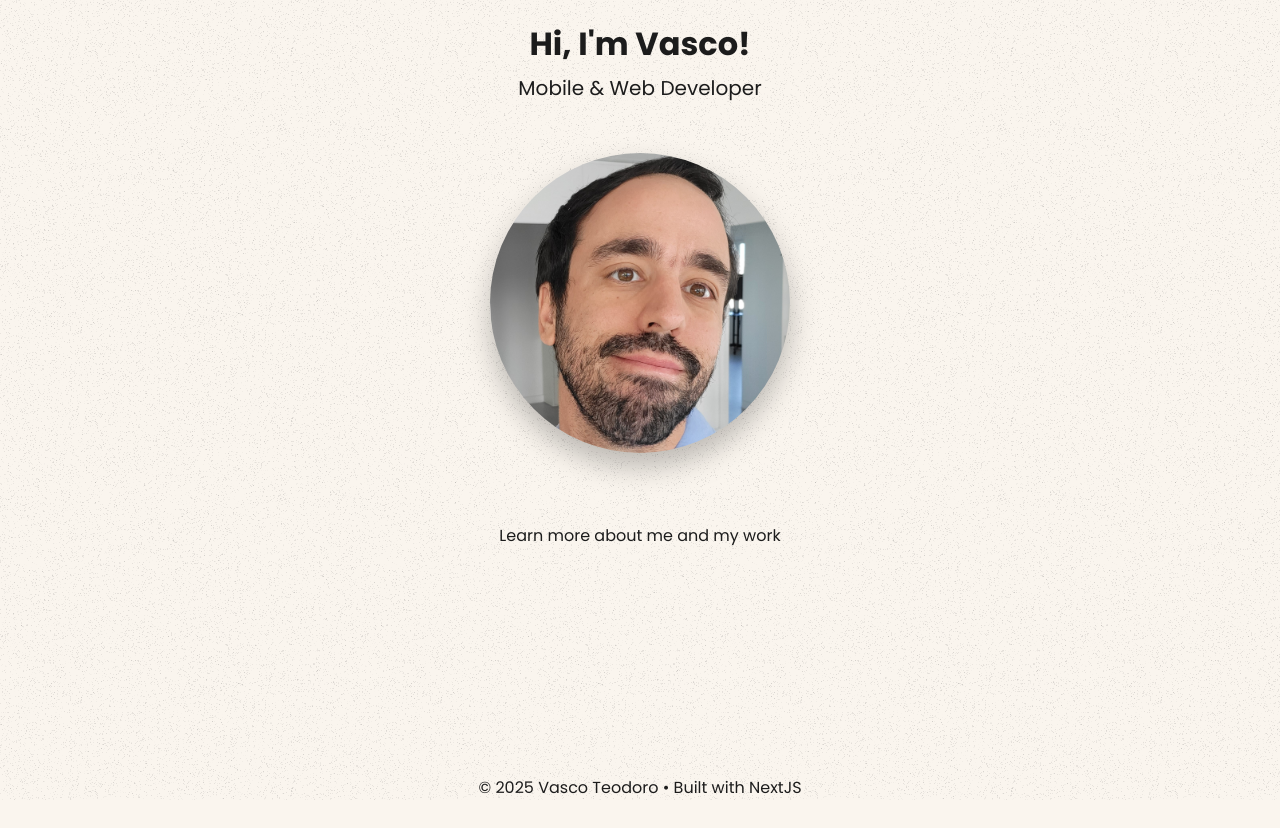
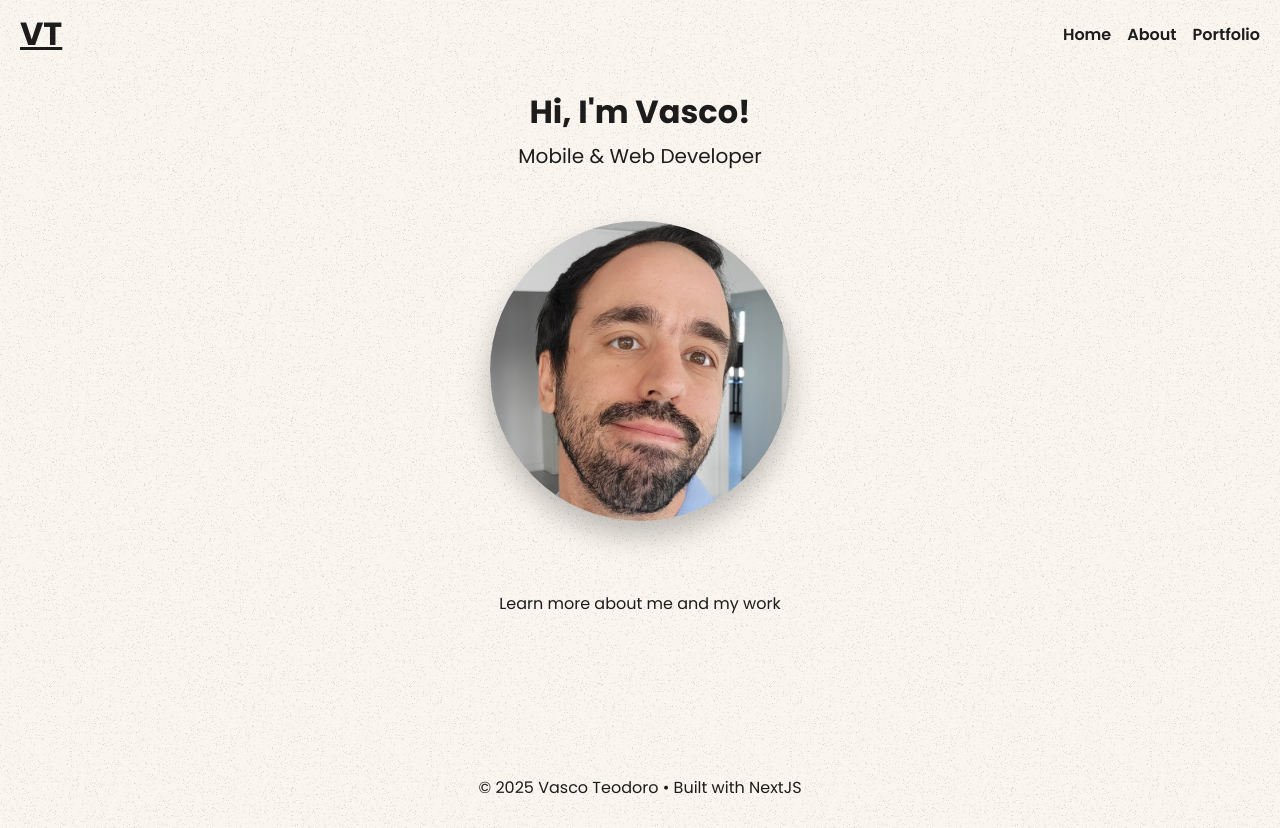
Before and after one commit to vteodorodev/website, a Next.js app: page / in a window 1280 px wide. Before the commit the page ends 800 px from the top, so only its background shows below. Built offline with nearby package versions, Linux system fonts and the light colour scheme.

Commit message:
added header

```diff
--- /dev/null
+++ b/app/about/page.tsx
@@ -0,0 +1,3 @@
+export default function AboutPage() {
+  return <h1>About</h1>;
+}
--- a/app/globals.css
+++ b/app/globals.css
@@ -27,6 +27,10 @@ body {
   margin: 0;
 }
 
+a {
+  color: inherit;
+}
+
 main {
   width: 80%;
   max-width: 80rem;
@@ -35,6 +39,49 @@ main {
   overflow-y: scroll;
   scrollbar-width: none; /* Firefox */
   -ms-overflow-style: none; /* IE and Edge */
+}
+
+.header {
+  display: flex;
+  flex-direction: column;
+  align-items: center;
+  margin: 10px 0;
+}
+
+@media only screen and (min-width: 768px) {
+  .header {
+    flex-direction: row;
+    justify-content: space-between;
+    padding: 0px 20px;
+  }
+}
+
+.header__logo {
+  text-decoration: none;
+}
+.header__logo:active {
+  text-decoration: none;
+}
+
+.header__nav ul {
+  list-style-type: none;
+  display: flex;
+  gap: 1rem;
+  font-weight: 600;
+  padding: 0;
+}
+
+.header__nav ul a {
+  text-decoration: none;
+}
+
+.header__nav ul a:hover {
+  text-decoration: underline;
+}
+
+.header__nav ul a.active {
+  color: var(--gray);
+  text-decoration: none !important;
 }
 
 .author {
--- a/app/layout.tsx
+++ b/app/layout.tsx
@@ -1,5 +1,6 @@
 import type { Metadata } from 'next';
 import './globals.css';
+import Header from '@/components/header';
 
 export const metadata: Metadata = {
   title: 'Create Next App',
@@ -14,6 +15,7 @@ export default function RootLayout({
   return (
     <html lang="en">
       <body>
+        <Header />
         <main>{children}</main>
         <footer>© 2025 Vasco Teodoro • Built with NextJS</footer>
       </body>
--- a/app/page.tsx
+++ b/app/page.tsx
@@ -12,6 +12,8 @@ export default function Home() {
         src={avatar}
         alt="photo of me smiling at a camera"
         className="hero-image"
+        width={300}
+        height={300}
       />
       <div className="intro-text">Learn more about me and my work</div>
     </>
--- /dev/null
+++ b/app/portfolio/page.tsx
@@ -0,0 +1,3 @@
+export default function AboutPage() {
+  return <h1>Portfolio</h1>;
+}
--- /dev/null
+++ b/components/header.tsx
@@ -0,0 +1,24 @@
+import Link from 'next/link';
+
+export default function Header() {
+  return (
+    <header className="header">
+      <Link href={'/'}>
+        <h1 className="header__logo">VT</h1>
+      </Link>
+      <nav className="header__nav">
+        <ul>
+          <li>
+            <Link href={'/'}>Home</Link>
+          </li>
+          <li>
+            <Link href={'/about'}>About</Link>
+          </li>
+          <li>
+            <Link href={'/portfolio'}>Portfolio</Link>
+          </li>
+        </ul>
+      </nav>
+    </header>
+  );
+}
```
